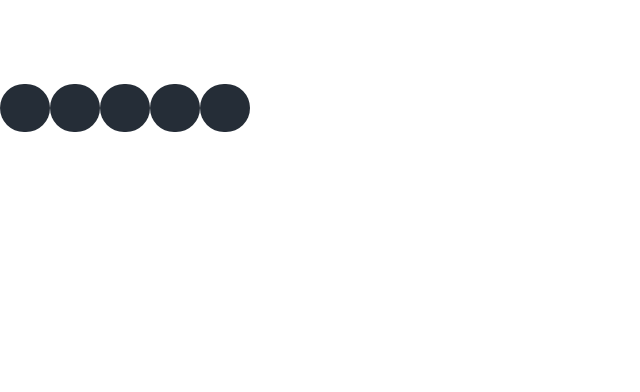
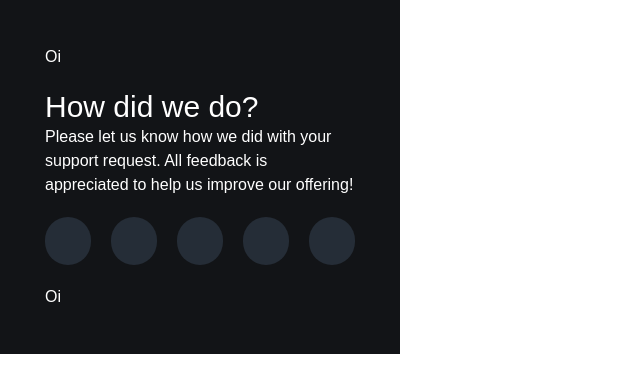
Before and after one commit to viniciussnitram/interactive-rating-component-reactjs, a Next.js app: page / in a window 1280 px wide. Shown: the top 392 px of the page, without its empty margins (0-640 px from the left). Built offline with nearby package versions, Linux system fonts and the light colour scheme.

Commit message:
style: Added flex to div where encapsulate the Rate's Componentsand a gap to all Card Component, separately the logo, description, rate buttons and submit button

```diff
--- a/src/components/card/Card.jsx
+++ b/src/components/card/Card.jsx
@@ -6,14 +6,16 @@ import { Submit } from '../submit/Submit';
 export function Card() {
     return (
         <>
-            <main>
+            <main className="w-[400px] p-[45px] bg-very-dark-blue flex flex-col gap-5">
                 <Logo />
                 <Description />
-                <Rate />
-                <Rate />
-                <Rate />
-                <Rate />
-                <Rate />
+                <div className="flex gap-5">
+                    <Rate />
+                    <Rate />
+                    <Rate />
+                    <Rate />
+                    <Rate />
+                </div>
                 <Submit />
             </main>
         </>
```
